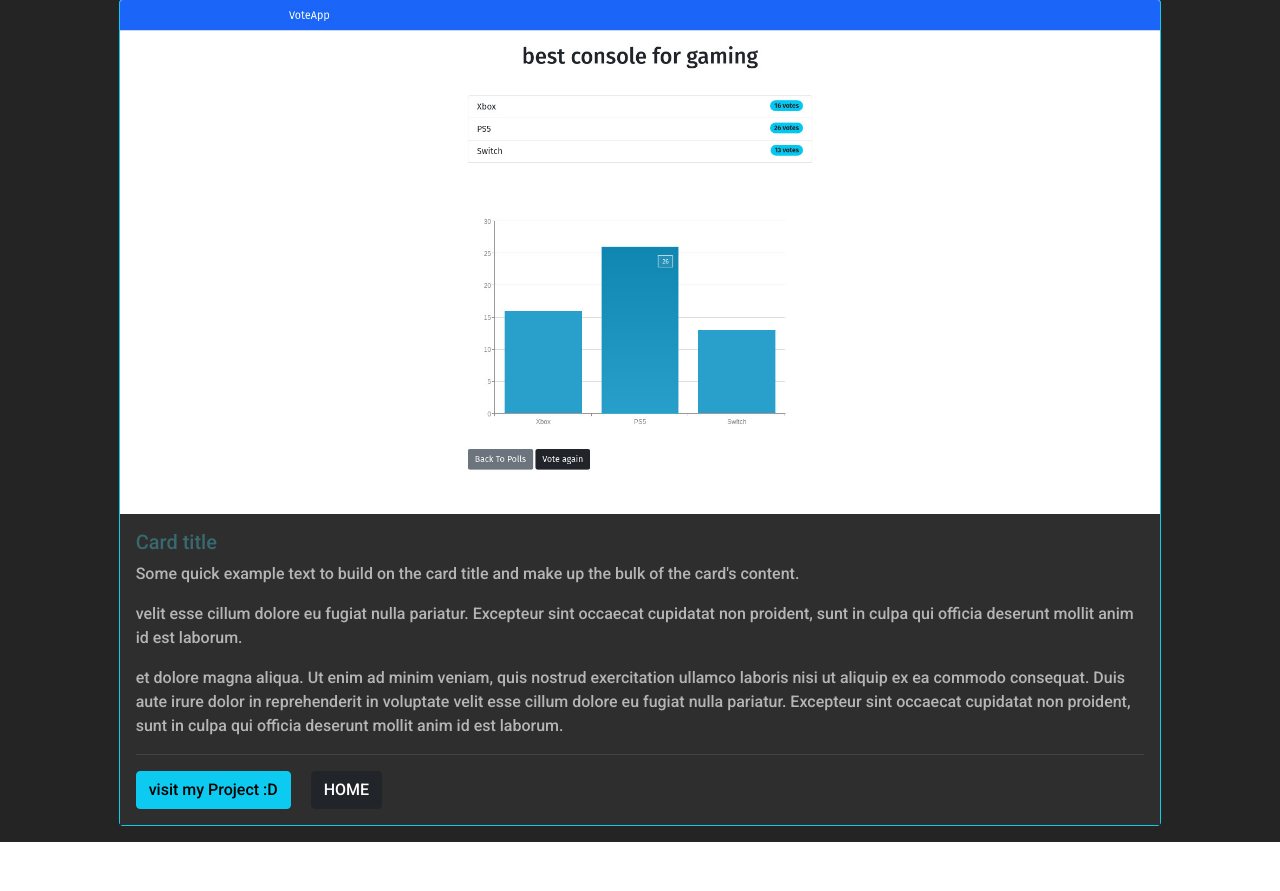
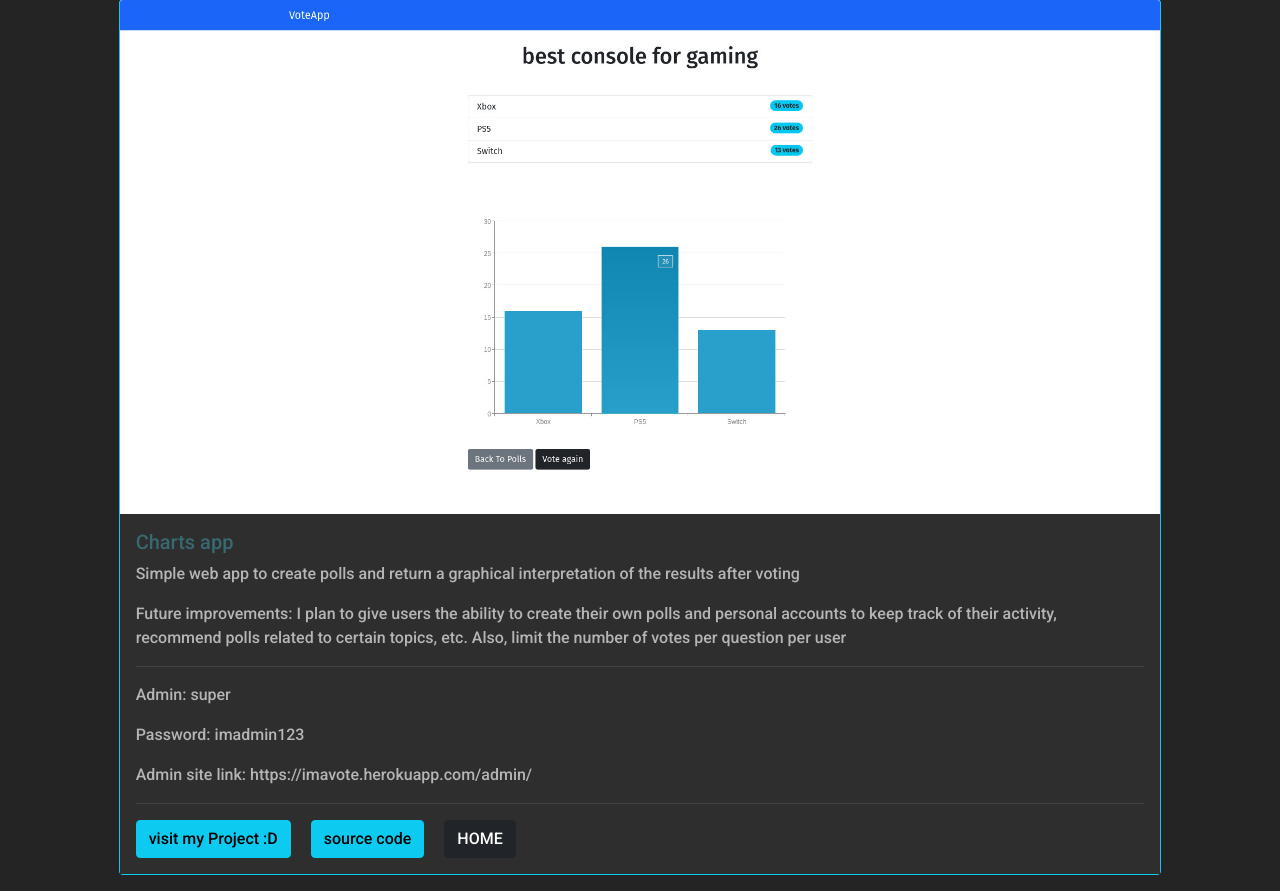
Before and after one commit to 0imami0/portfolio, a Django app: template templates/base/charts.html in a window 1280 px wide. Shown: the part 17-908 px from the top of the page. Before the commit the page ends 859 px from the top, so only its background shows below. Run offline with Django 3.2, Linux system fonts and the light colour scheme; the template is opened without the code that fills it, so the values that code supplies are empty.

Commit message:
sdfsadfsdfsadfsadf

```diff
--- a/base/urls.py
+++ b/base/urls.py
@@ -4,5 +4,6 @@
 
 urlpatterns = [
 	path('', views.home, name='home'),
+	path('contact/', views.contact, name='contact'),
 	path('projects/<int:pk>', views.projects, name='projects'),
 ]
--- a/base/views.py
+++ b/base/views.py
@@ -6,7 +6,8 @@
 def home(request):
 	return render(request, 'base/home.html')
 
-
+def contact(request):
+	return render(request, 'base/contact.html')
 
 def projects(request, pk):
 	if pk == 1:
--- a/static/css/main.css
+++ b/static/css/main.css
@@ -5,7 +5,7 @@
 }
 
 #my-p{
-	color: rgba(128, 128, 128)!important;
+	/*color: rgba(128, 128, 128)!important;*/
 	padding-left: 25px;
 }
 
--- a/templates/base/charts.html
+++ b/templates/base/charts.html
@@ -7,17 +7,18 @@
       <div class="card border-info mx-auto" >
         <img src="{% static 'images/a.jpg' %}" class="card-img-top" alt="...">
         <div class="card-body">
-          <h5 class="card-title">Card title</h5>
-          <p class="card-text">Some quick example text to build on the card title and make up the bulk of the card's content.</p>
-          <p>velit esse cillum dolore eu fugiat nulla pariatur. Excepteur sint occaecat cupidatat non
-          proident, sunt in culpa qui officia deserunt mollit anim id est laborum.</p>
-          <p>et dolore magna aliqua. Ut enim ad minim veniam,
-          quis nostrud exercitation ullamco laboris nisi ut aliquip ex ea commodo
-          consequat. Duis aute irure dolor in reprehenderit in voluptate velit esse
-          cillum dolore eu fugiat nulla pariatur. Excepteur sint occaecat cupidatat non
-          proident, sunt in culpa qui officia deserunt mollit anim id est laborum.</p>
+          <h5 class="card-title">Charts app</h5>
+          <p class="card-text">Simple web app to create polls and return a graphical interpretation of the results after voting</p>
+          <p>Future improvements:
+          I plan to give users the ability to create their own polls and personal accounts to keep track of their activity, recommend polls related to certain topics, etc. Also, limit the number of votes per question per user
+          </p>
+          <hr>
+          <p>Admin: super</p>
+          <p>Password: imadmin123</p>
+          <p>Admin site link: https://imavote.herokuapp.com/admin/</p>
           <hr>
           <a href="https://imavote.herokuapp.com/" class="btn btn-info">visit my Project :D</a>
+          <a href="https://github.com/0imami0/voteApp/" class="btn btn-info ms-3">source code</a>
           <a href="{% url 'home' %}" class="btn btn-dark ms-3">HOME</a>
         </div>
       </div>
```
Also changed, not shown: templates/base/bot.html (+4 -9 lines), templates/base/contact.html (added, +22 -0 lines), templates/base/crm.html (+9 -9 lines), templates/base/gol.html (+7 -9 lines), templates/base/home.html (+5 -4 lines).
